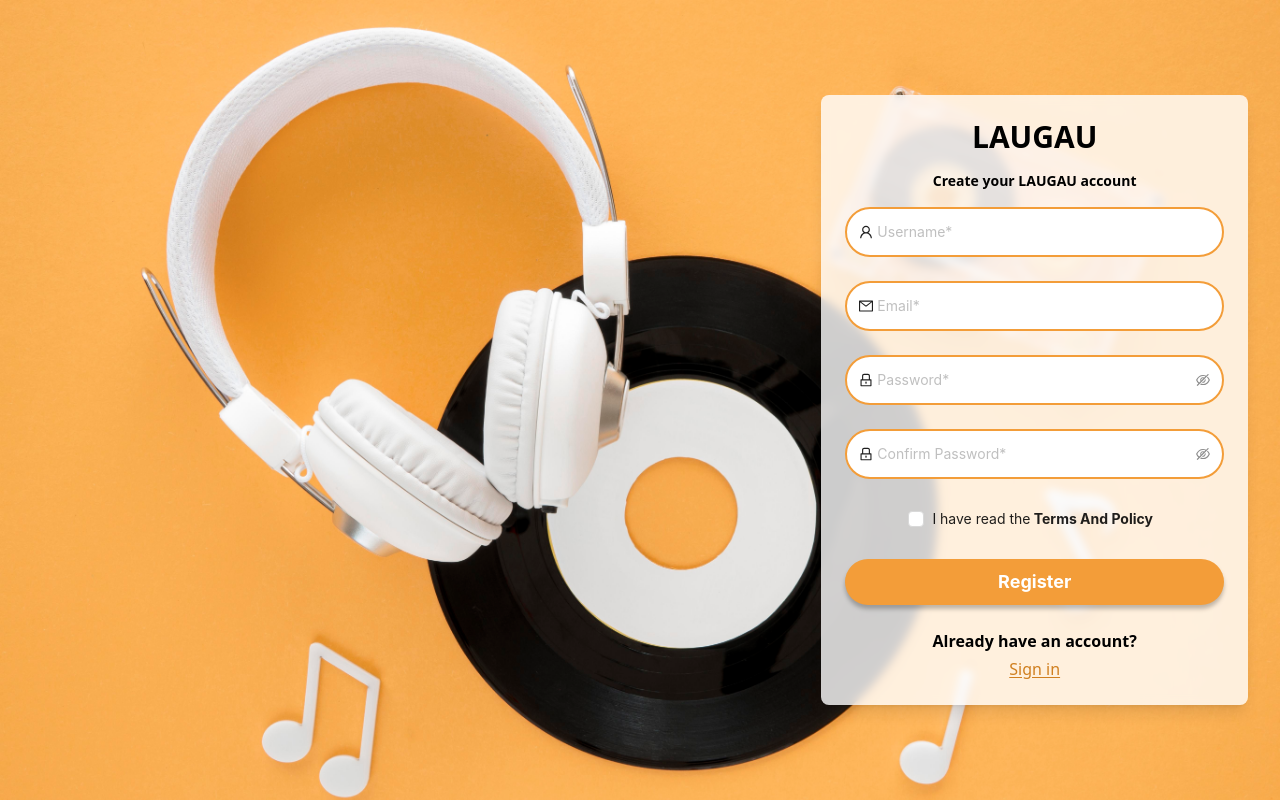
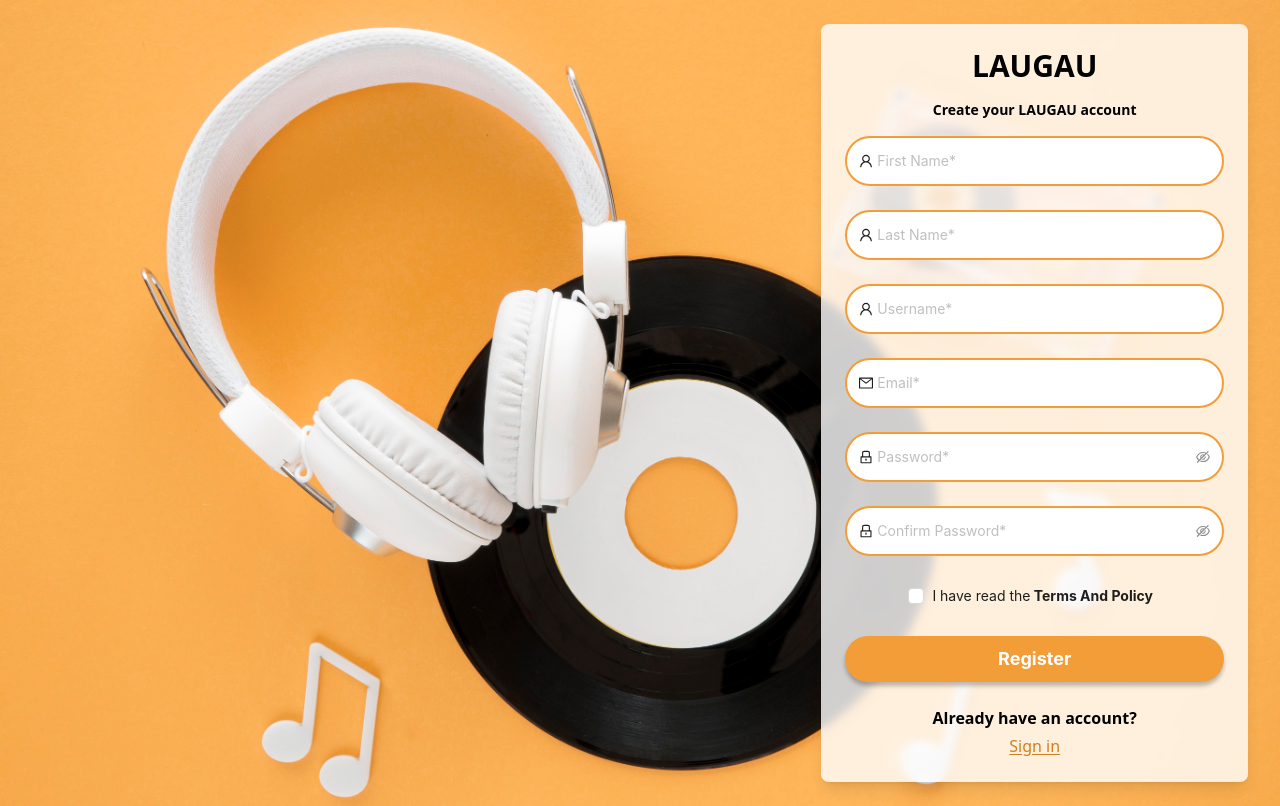
Before and after one commit to datnt2002/Music-Online-Learning-System, a React (Create React App) app: page /signup in a window 1280 px wide. Built offline with nearby package versions, Linux system fonts and the light colour scheme.

Commit message:
sign in sign up fix

```diff
--- a/src/constants/formfield.js
+++ b/src/constants/formfield.js
@@ -3,6 +3,8 @@ export const FORM_FIELDS = {
   PASSWORD: 'password',
   EMAIL: 'email',
   CONFIRM_PASSWORD: 'confirm_password',
+  FIRST_NAME: 'firstName',
+  LAST_NAME: 'lastName',
   SEARCH: 'search',
 };
 
--- /dev/null
+++ b/src/constants/role.js
@@ -0,0 +1,3 @@
+export const ROLE = {
+  ADMIN: 'ADMIN',
+};
--- a/src/features/Authentication/Signup.jsx
+++ b/src/features/Authentication/Signup.jsx
@@ -15,15 +15,17 @@ const Signup = () => {
   const loading = useSelector((state) => state.authentication.loading);
   console.log(loading);
   const handleRegister = (values) => {
+    console.log(values);
     dispatch(
       signupAction({
         username: values.username,
         password: values.password,
+        firstName: values.firstName,
+        lastName: values.lastName,
         email: values.email,
         navigate,
       })
     );
-    console.log('Received values of form: ', values);
   };
   return (
     <div
@@ -33,7 +35,7 @@ const Signup = () => {
       }}
     >
       {loading && <Spin indicator={<Loading />} />}
-      <div className="self-center mr-8 ml-8 w-full md:w-1/2 lg:w-1/3 bg-white/80 rounded-lg shadow-lg p-6 backdrop-blur-sm text-center ">
+      <div className="self-center mr-8 ml-8 w-full md:w-1/2 lg:w-1/3 bg-white/80 rounded-lg shadow-lg p-6 backdrop-blur-sm text-center my-6">
         {/* name page */}
         <div>
           <h1 className="text-3xl font-bold">LAUGAU</h1>
@@ -43,6 +45,36 @@ const Signup = () => {
         {/* form */}
         <div className="flex mt-4">
           <Form className="flex flex-col flex-1 relative" name="register" onFinish={handleRegister} scrollToFirstError>
+            <Form.Item
+              name={FORM_FIELDS.FIRST_NAME}
+              rules={[
+                {
+                  required: true,
+                  message: 'Please input your first name',
+                },
+              ]}
+            >
+              <Input
+                className="rounded-full p-3 border-2 border-[#F39D39] "
+                placeholder="First Name*"
+                prefix={<UserOutlined className="site-form-item-icon" />}
+              />
+            </Form.Item>
+            <Form.Item
+              name={FORM_FIELDS.LAST_NAME}
+              rules={[
+                {
+                  required: true,
+                  message: 'Please input your last name',
+                },
+              ]}
+            >
+              <Input
+                className="rounded-full p-3 border-2 border-[#F39D39] "
+                placeholder="Last Name*"
+                prefix={<UserOutlined className="site-form-item-icon" />}
+              />
+            </Form.Item>
             <Form.Item
               name={FORM_FIELDS.USERNAME}
               rules={[
@@ -77,7 +109,6 @@ const Signup = () => {
                 prefix={<MailOutlined className="site-form-item-icon" />}
               />
             </Form.Item>
-
             <Form.Item
               name={FORM_FIELDS.PASSWORD}
               rules={[
@@ -94,7 +125,6 @@ const Signup = () => {
                 prefix={<LockOutlined className="site-form-item-icon" />}
               />
             </Form.Item>
-
             <Form.Item
               name={FORM_FIELDS.CONFIRM_PASSWORD}
               dependencies={[FORM_FIELDS.PASSWORD]}
--- a/src/redux/saga/authenticationSaga.js
+++ b/src/redux/saga/authenticationSaga.js
@@ -20,6 +20,7 @@ import {
 } from '../slice/authenticationSlice';
 import backdropSweetAlert from '../../assets/imgs/cat-nyan-cat-backdrop.gif';
 import { uploadAvatar } from '../../services/account.service';
+import { ROLE } from '../../constants/role';
 
 function* signInSaga() {
   while (true) {
@@ -46,7 +47,7 @@ function* signInSaga() {
             sessionStorage.setItem('token', result.data.token);
           }
 
-          if (result.data.user.role.Rolename === 'ADMIN') {
+          if (result.data.user.roles[0].Rolename === ROLE.ADMIN) {
             navigate('/admin/list-courses');
           } else {
             navigate('/');
@@ -67,14 +68,14 @@ function* signUpSaga() {
     try {
       //destructuring payload
       const {
-        payload: { username, password, email, navigate },
+        payload: { username, password, email, firstName, lastName, navigate },
       } = yield take(signupAction);
       //call api signup
-      const result = yield call(signUp, { username, password, email });
+      const result = yield call(signUp, { username, password, email, firstName, lastName });
       console.log(result);
 
-      switch (true) {
-        case result.code === 200:
+      switch (result.code) {
+        case 200:
           Swal.fire({
             title: result.message,
             width: 850,
@@ -95,7 +96,7 @@ function* signUpSaga() {
           });
           yield put(signupSuccess(result));
           break;
-        case result.data.code === 409:
+        case 409:
           yield put(signupFail(result));
           break;
         default:
@@ -114,11 +115,10 @@ function* forgotPasswordSaga() {
         payload: { username, email, navigate },
       } = yield take(forgotPasswordAction);
 
-      console.log(username, email);
       const result = yield call(forgotPassword, { username, email });
       console.log(result);
-      switch (true) {
-        case result.code === 200:
+      switch (result.code) {
+        case 200:
           Swal.fire({
             title: result.message,
             width: 850,
@@ -158,8 +158,8 @@ function* getCurrentUserSaga() {
       console.log(token);
       const result = yield call(getCurrentUser, { token });
       console.log(result);
-      switch (true) {
-        case result.code === 200:
+      switch (result.code) {
+        case 200:
           yield put(getCurrentUserSuccess(result.data));
           break;
 
@@ -182,8 +182,8 @@ function* changePasswordSaga() {
 
       const result = yield call(changePassword, { oldPassword, newPassword, token });
       console.log(result);
-      switch (true) {
-        case result.code === 200:
+      switch (result.code) {
+        case 200:
           Swal.fire({
             title: result.message,
             width: 850,
@@ -217,9 +217,9 @@ function* upLoadAvatarSaga() {
       console.log(fileImage);
       const result = yield call(uploadAvatar, { fileImage, token });
       console.log(result);
-      switch (true) {
-        case result.code === 200:
-          yield put(uploadAvatarSuccess)
+      switch (result.code) {
+        case 200:
+          yield put(uploadAvatarSuccess);
           break;
 
         default:
```
